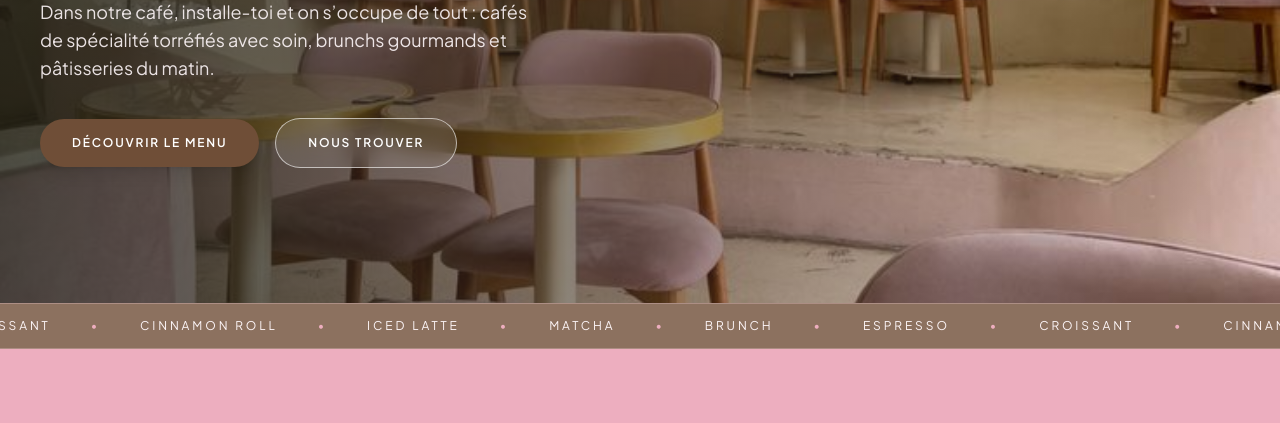
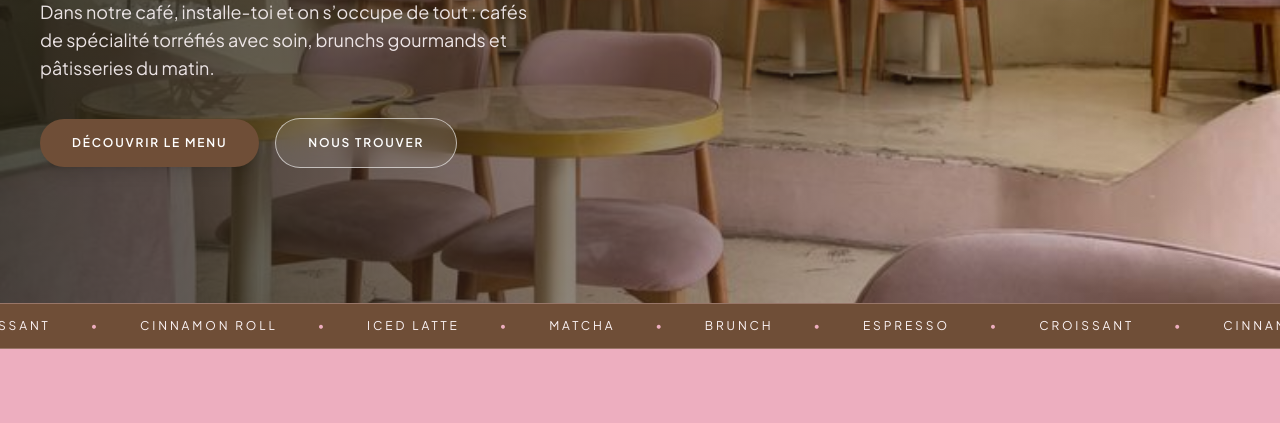
Before and after one commit to mfrgt4/le-petit-cafe, a plain HTML site: page index.html in a window 1280 px wide. Shown: the part 377-800 px from the top of the page. Drawn offline with nearby package versions, Linux system fonts and the light colour scheme; a web font is replaced by a local one.

Commit message:
Update index.html

```diff
--- a/index.html
+++ b/index.html
@@ -350,7 +350,7 @@
 
         <!-- 3. BANDEAU MARQUEE ÉDITORIAL -->
         <div
-          class="bg-[#8C715F] text-[#FDF5F7] py-3.5 overflow-hidden border-y border-[#F4D0DA]/30"
+          class="bg-[#6F4E37] text-[#FDF5F7] py-3.5 overflow-hidden border-y border-[#F4D0DA]/30"
         >
           <div
             id="marquee"
```
